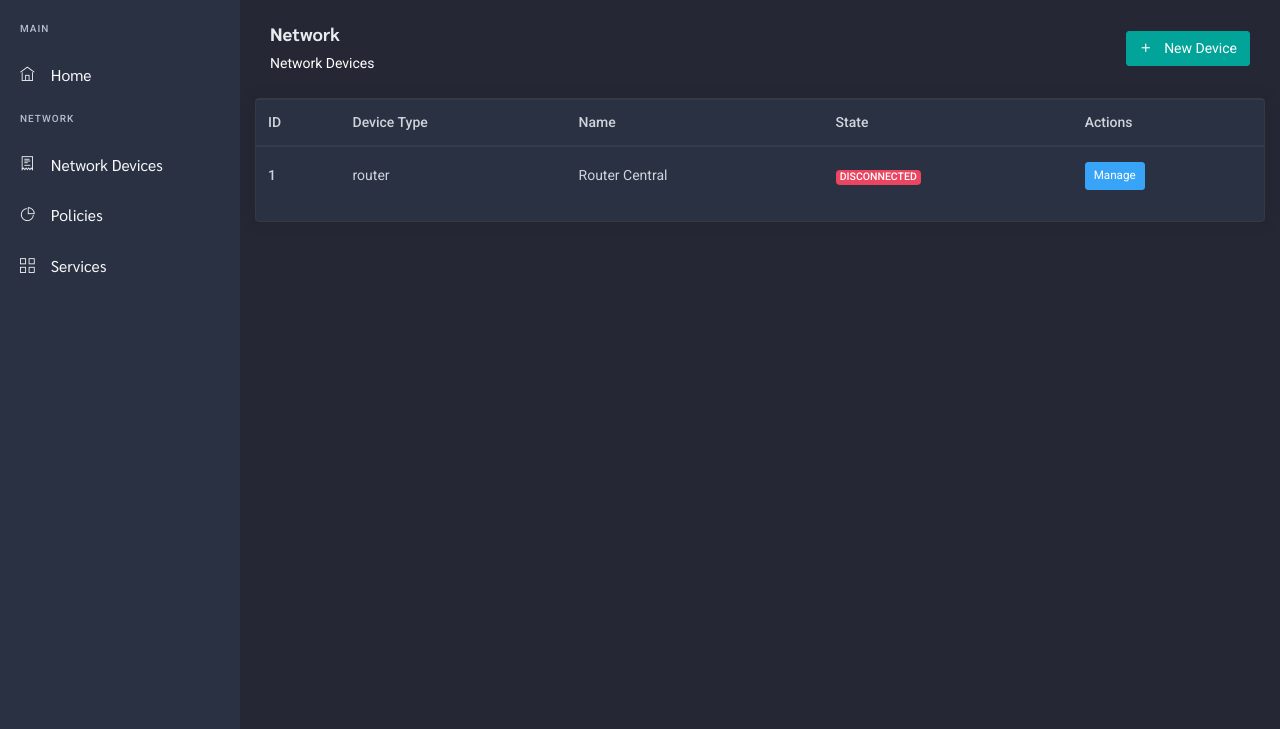
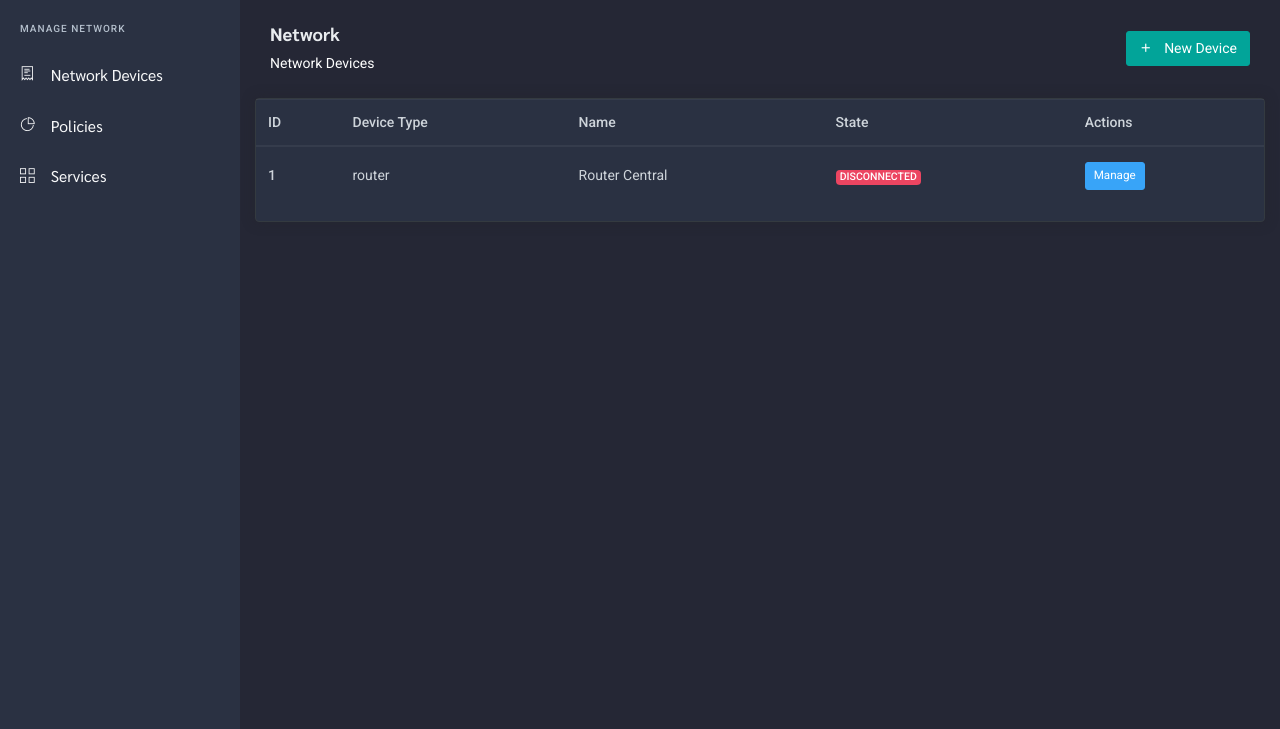
Before and after one commit to ivanubi/netshaping, a Flask app: page / in a window 1280 px wide. Shown: the part 71-800 px from the top of the page. Run offline with Flask 2, Linux system fonts and the light colour scheme; a user stored in the database is signed in; data comes from the database, SQL or seed files in the repository; some libraries are stand-ins or nearby versions.

Commit message:
Remove Home section from menu

```diff
--- a/templates/base.html
+++ b/templates/base.html
@@ -171,13 +171,7 @@
                 <div class="slimscroll-menu" id="remove-scroll">
                     <div id="sidebar-menu">
                         <ul class="metismenu" id="side-menu">
-                            <li class="menu-title">Main</li>
-                            <li>
-                                <a href="{{url_for('devices')}}" class="waves-effect text-light">
-                                    <i class="ti-home"></i><span> Home </span>
-                                </a>
-                            </li>
-                            <li class="menu-title">Network</li>
+                            <li class="menu-title">Manage Network</li>
                             <li>
                                 <a href="{{url_for('devices')}}" class="waves-effect text-light"
                                     ><i class="ti-receipt"></i><span> Network Devices </span></a
```
